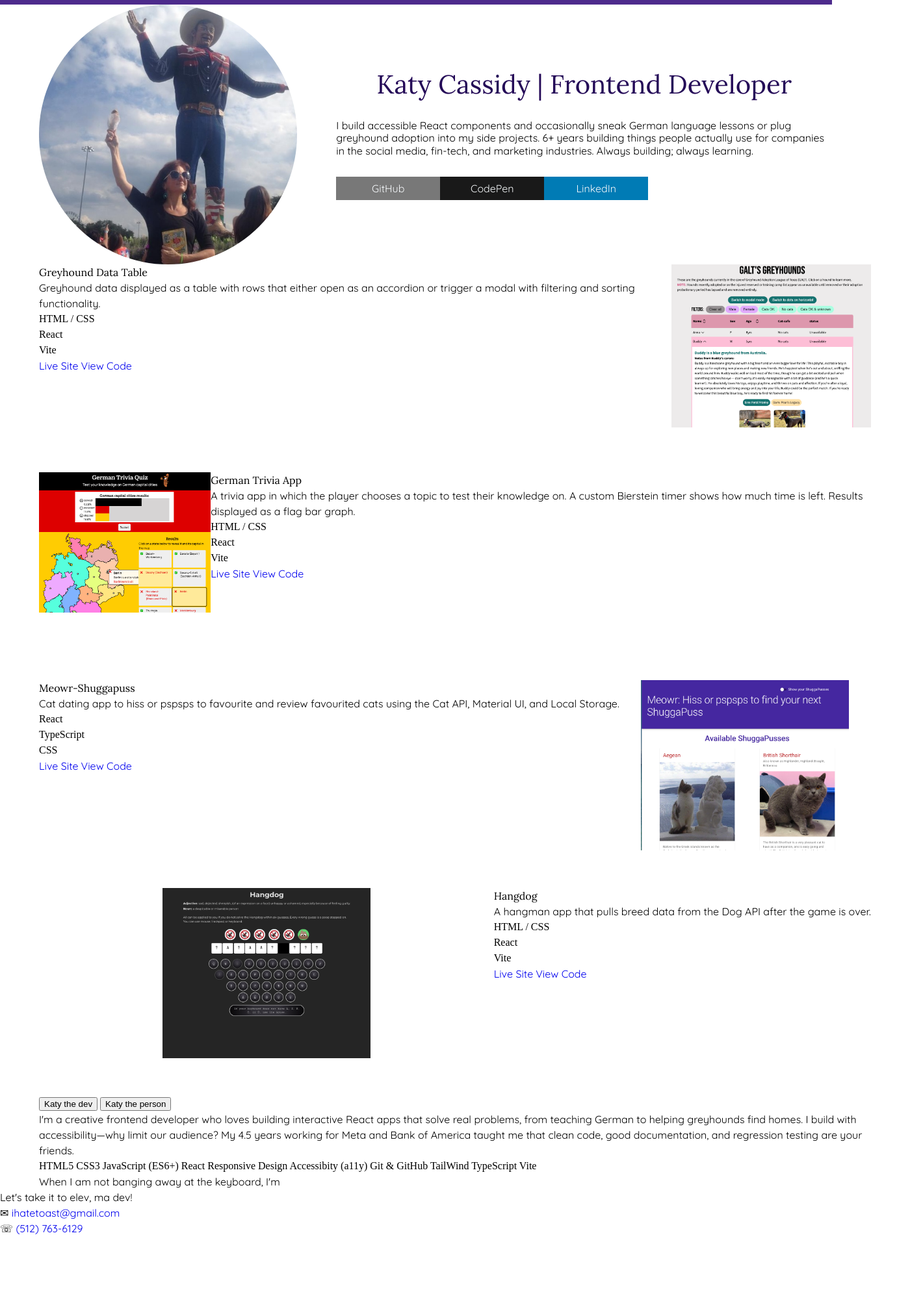
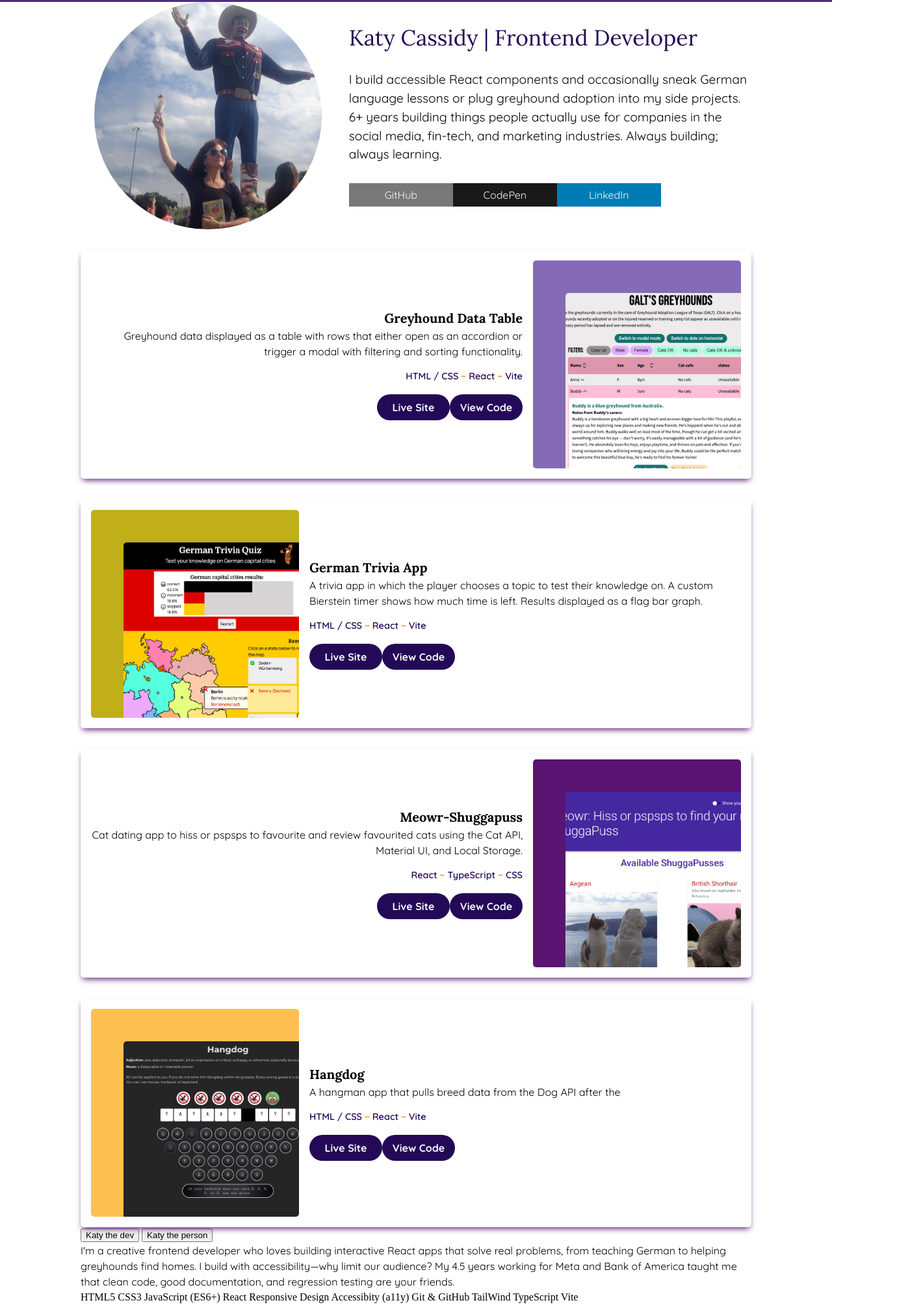
Before and after one commit to ihatetoast/ihatetoast.github.io, a website built with Vite: page index.html in a window 1280 px wide. Shown: the part 77-2089 px from the top of the page at 65% size, 1400 px wide, since content can reach past the window. Before the commit the page ends 1980 px from the top, so only its background shows below. Built offline with nearby package versions, Linux system fonts and the light colour scheme.

Commit message:
project section styled

```diff
--- a/index.html
+++ b/index.html
@@ -183,21 +183,32 @@
     </section>
 
     <a class="section-anchor" id="featured-projects"></a>
+
+    <!-- PROJECTS SECTION  -->
     <section class="featured-projects">
       <h2 class="sr-only">Featured Projects</h2>
       <div class="project-grid">
+        <!-- FIRST PROJECT  -->
         <div class="project-card">
-          <div class="img-container">
+          <div data-project="greyhound-table" class="img-container">
             <img
               src="/images/dog-data-acc.png"
               alt="table of dog data with one row opened to show details of one dog"
             />
+            <video
+              data-project="greyhound-table"
+              class="project-video"
+              muted
+              autoplay
+              loop
+              playsinline
+            >
+              <source src="/images/dog-data.mp4" type="video/mp4" />
+            </video>
+            <button class="video-toggle" aria-label="Play demo button">
+              ► Demo
+            </button>
           </div>
-          <!-- <div class="project-video-container">
-            <video muted autoplay loop playsinline>
-              <source src="/images/dog-data.mp4" type="video/mp4">
-            </video>
-          </div> -->
           <div class="project-details">
             <h3 class="project-title">Greyhound Data Table</h3>
             <p class="project-description">
@@ -205,26 +216,118 @@
               an accordion or trigger a modal with filtering and sorting
               functionality.
             </p>
-            <ul>
-              <li>HTML / CSS</li>
-              <li>React</li>
-              <li>Vite</li>
+            <ul class="skills-list">
+              <li class="skill-item">HTML / CSS</li>
+              <li class="skill-item">React</li>
+              <li class="skill-item">Vite</li>
             </ul>
             <div class="project-links">
               <a
                 href="https://www.ihatetoast.com/available-hound-data-table/"
                 target="_blank"
                 rel="noreferrer"
-                aria-role="button"
                 class="btn btn-primary"
                 >Live Site</a
               >
-
               <a
                 href="https://github.com/ihatetoast/available-hound-data-table"
                 target="_blank"
                 rel="noreferrer"
-                aria-role="button"
+                class="btn btn-secondary"
+                >View Code</a
+              >
+            </div>
+          </div>
+        </div>
+        <!-- SECOND PROJECT  -->
+        <div class="project-card">
+          <div class="img-container" data-project="germany-trivia">
+            <img
+              src="/images/ger-trivia.png"
+              alt="result of quiz showing bar graph and map of Germany"
+            />
+            <video
+              class="project-video"
+              data-project="germany-trivia"
+              muted
+              autoplay
+              loop
+              playsinline
+            >
+              <source src="/images/german-trivia-app.mp4" type="video/mp4" />
+            </video>
+            <button class="video-toggle" aria-label="Play demo button"></button>
+          </div>
+
+          <div class="project-details">
+            <h3 class="project-title">German Trivia App</h3>
+            <p class="project-description">
+              A trivia app in which the player chooses a topic to test their
+              knowledge on. A custom Bierstein timer shows how much time is
+              left. Results displayed as a flag bar graph.
+            </p>
+            <ul class="skills-list">
+              <li class="skill-item">HTML / CSS</li>
+              <li class="skill-item">React</li>
+              <li class="skill-item">Vite</li>
+            </ul>
+            <div class="project-links">
+              <a
+                href="https://www.ihatetoast.com/germany-trivia-quiz/"
+                target="_blank"
+                rel="noreferrer"
+                class="btn btn-primary"
+                >Live Site</a
+              >
+              <a
+                href="https://github.com/ihatetoast/germany-trivia-quiz"
+                target="_blank"
+                rel="noreferrer"
+                class="btn btn-secondary"
+                >View Code</a
+              >
+            </div>
+          </div>
+        </div>
+        <!-- THIRD PROJECT  -->
+        <div class="project-card">
+          <div class="img-container" data-project="shuggapuss">
+            <img src="/images/shuggapuss.png" alt="pictures of cats" />
+            <video
+              class="project-video"
+              data-project="shuggapuss"
+              muted
+              autoplay
+              loop
+              playsinline
+            >
+              <source src="/images/shuggapuss.mp4" type="video/mp4" />
+            </video>
+          </div>
+          <button class="video-toggle" aria-label="Play demo button"></button>
+          <div class="project-details">
+            <h3 class="project-title">Meowr-Shuggapuss</h3>
+            <p class="project-description">
+              Cat dating app to hiss or pspsps to favourite and review
+              favourited cats using the Cat API, Material UI, and Local Storage.
+            </p>
+            <ul class="skills-list">
+              <li class="skill-item">React</li>
+              <li class="skill-item">TypeScript</li>
+              <li class="skill-item">CSS</li>
+            </ul>
+            <div class="project-links">
+              <a
+                href="http://www.ihatetoast.com/meowr-shuggapuss/"
+                target="_blank"
+                rel="noreferrer"
+                class="btn btn-primary"
+                >Live Site</a
+              >
+              <a
+                href="https://github.com/ihatetoast/meowr-shuggapuss"
+                target="_blank"
+                rel="noreferrer"
                 class="btn btn-secondary"
                 >View Code</a
               >
@@ -232,122 +335,43 @@
           </div>
         </div>
 
-        <div class="project-card">
-          <div class="img-container">
-            <img
-              src="/images/ger-trivia.png"
-              alt="result of quiz showing bar graph and map of Germany"
-            />
-          </div>
-          <!-- <div class="project-video-container">
-            <video muted autoplay loop playsinline>
-              <source src="/images/german-trivia-app.mp4" type="video/mp4">
-            </video>
-          </div> -->
-          <div class="project-details">
-            <h3 class="project-title">German Trivia App</h3>
-            <p class="project-description">
-              A trivia app in which the player chooses a topic to test their
-              knowledge on. A custom Bierstein timer shows how much time is
-              left. Results displayed as a flag bar graph.
-            </p>
-            <ul>
-              <li>HTML / CSS</li>
-              <li>React</li>
-              <li>Vite</li>
-            </ul>
-            <div class="project-links">
-              <a
-                href="https://www.ihatetoast.com/germany-trivia-quiz/"
-                target="_blank"
-                rel="noreferrer"
-                aria-role="button"
-                class="btn btn-primary"
-                >Live Site</a
-              >
-
-              <a
-                href="https://github.com/ihatetoast/germany-trivia-quiz"
-                target="_blank"
-                rel="noreferrer"
-                aria-role="button"
-                class="btn btn-secondary"
-                >View Code</a
-              >
-            </div>
-          </div>
-        </div>
+        <!-- FOURTH PROJECT  -->
 
         <div class="project-card">
-          <div class="img-container">
-            <img src="/images/shuggapus.png" alt="pictures of cats" />
-          </div>
-          <!-- <div class="project-video-container">
-            <video muted autoplay loop playsinline>
-              <source src="/images/shuggapus.mp4" type="video/mp4">
-            </video>
-          </div> -->
-          <div class="project-details">
-            <h3 class="project-title">Meowr-Shuggapuss</h3>
-            <p class="project-description">
-              Cat dating app to hiss or pspsps to favourite and review
-              favourited cats using the Cat API, Material UI, and Local Storage.
-            </p>
-            <ul>
-              <li>React</li>
-              <li>TypeScript</li>
-              <li>CSS</li>
-            </ul>
-            <div class="project-links">
-              <a
-                href="http://www.ihatetoast.com/meowr-shuggapuss/"
-                target="_blank"
-                rel="noreferrer"
-                aria-role="button"
-                class="btn btn-primary"
-                >Live Site</a
-              >
-
-              <a
-                href="https://github.com/ihatetoast/meowr-shuggapuss"
-                target="_blank"
-                rel="noreferrer"
-                aria-role="button"
-                class="btn btn-secondary"
-                >View Code</a
-              >
-            </div>
-          </div>
-        </div>
-        <div class="project-card">
-          <div class="img-container">
+          <div class="img-container" data-project="hangdog">
             <img
               src="/images/hangdog-game.png"
               alt="hangman game with typewriter keys"
             />
+            <video
+              data-project="hangdog"
+              class="project-video"
+              muted
+              autoplay
+              loop
+              playsinline
+            >
+              <source src="/images/hangdog.mp4" type="video/mp4" />
+            </video>
+            <button class="video-toggle" aria-label="Play demo button">
+              ► Demo
+            </button>
           </div>
-          <!-- <div class="project-video-container">
-            <video muted autoplay loop playsinline>
-              <source src="/images/hangdog.mp4" type="video/mp4">
-            </video>
-          </div> -->
           <div class="project-details">
             <h3 class="project-title">Hangdog</h3>
             <p class="project-description">
               A hangman app that pulls breed data from the Dog API after the
-              game is over.
             </p>
-            <ul>
-              <li>HTML / CSS</li>
-              <li>React</li>
-              <li>Vite</li>
+            <ul class="skills-list">
+              <li class="skill-item">HTML / CSS</li>
+              <li class="skill-item">React</li>
+              <li class="skill-item">Vite</li>
             </ul>
             <div class="project-links">
               <a
                 href="http://www.ihatetoast.com/hangdog/"
                 target="_blank"
                 rel="noreferrer"
-                aria-role="button"
                 class="btn btn-primary"
                 >Live Site</a
               >
@@ -356,7 +380,6 @@
                 href="https://github.com/ihatetoast/hangdog"
                 target="_blank"
                 rel="noreferrer"
-                aria-role="button"
                 class="btn btn-secondary"
                 >View Code</a
               >
@@ -368,19 +391,24 @@
     <a class="section-anchor" id="about"></a>
     <section id="about" class="about">
       <h2 class="sr-only">About me</h2>
+      <div class="tab-container">
         <div class="tab-buttons">
           <button class="tab-btn active" data-tab="developer">
             Katy the dev
           </button>
-        <button class="tab-btn" data-tab="person">Katy the person</button>
+          <button class="tab-btn" data-tab="person">
+            Katy the person
+          </button>
         </div>
 
         <div class="tab-content active" id="developer">
           <p>
-          I'm a creative frontend developer who loves building interactive React apps that
-          solve real problems, from teaching German to helping
-          greyhounds find homes. I build with accessibility&mdash;why limit our audience? My 4.5 years working for Meta and Bank of America taught
-          me that clean code, good documentation, and regression testing are your friends.
+            I'm a creative frontend developer who loves building interactive
+            React apps that solve real problems, from teaching German to helping
+            greyhounds find homes. I build with accessibility&mdash;why limit
+            our audience? My 4.5 years working for Meta and Bank of America
+            taught me that clean code, good documentation, and regression
+            testing are your friends.
           </p>
           <div class="tech-icons">
             <span>HTML5</span>
@@ -395,12 +423,11 @@
             <span>Vite</span>
           </div>
         </div>
+      </div>
 
       <div class="tab-content" id="person">
         <div>
-          <p>
-            When I am not banging away at the keyboard, I'm
-          </p>
+          <p>When I am not banging away at the keyboard, I'm</p>
         </div>
         <div></div>
       </div>
--- a/src/main.js
+++ b/src/main.js
@@ -16,3 +16,62 @@ const phone = '('+ac+') '+three+'-'+four;
 
 document.getElementById("email").innerHTML= '<a href="mailto:'+email+'">'+email+'</a>';
 document.getElementById('mob').innerHTML = '<a href="tel:+1'+ac+three+four+'">'+phone+'</a>';
+
+
+
+
+// click btn or hover to show demo vid
+const imgContainers = document.querySelectorAll(".img-container");
+
+imgContainers.forEach(cont => {
+  const vid = cont.querySelector('.project-video');
+  const toggleBtn = cont.querySelector('.video-toggle');
+  if(!vid) return;
+
+  let isPlaying = false;
+  if(toggleBtn) {
+    toggleBtn.addEventListener("click", () => {
+      if (isPlaying) {
+        vid.style.opacity = '0';
+        vid.pause();
+        vid.currentTime = 0;
+        toggleBtn.textContent = '▶ Demo';
+        isPlaying = false;
+      } else {
+        vid.style.opacity = '1';
+        vid.play();
+        toggleBtn.textContent = '⏸ Image';
+        isPlaying = true;
+      }
+    })
+  }
+  if (window.innerWidth >= 820) {
+    cont.addEventListener('mouseenter', () => {
+      vid.style.opacity = '1';
+      vid.play();
+    });
+
+    cont.addEventListener('mouseleave', () => {
+      vid.style.opacity = '0';
+      vid.pause();
+      vid.currentTime = 0;
+    });
+  }
+})
+
+
+// about tabs
+const tabBtns = document.querySelectorAll('.tab-btn');
+const tabContents = document.querySelectorAll('.tab-content');
+
+tabBtns.forEach(btn => {
+  btn.addEventListener('click', () => {
+    // Remove active from all
+    tabBtns.forEach(b => b.classList.remove('active'));
+    tabContents.forEach(c => c.classList.remove('active'));
+
+    // Add active to clicked
+    btn.classList.add('active');
+    document.getElementById(btn.dataset.tab).classList.add('active');
+  });
+});
--- a/src/style.css
+++ b/src/style.css
@@ -29,8 +29,12 @@
 
   --serif: 'Lora', 'Georgia', serif;
   --sans-serif: 'Quicksand', sans-serif;
+
+  --border-radius: 5px;
 }
-
+* {
+  box-sizing: border-box;
+}
 html {
   scroll-behavior: smooth;
 }
@@ -181,7 +185,7 @@ header {
   display: flex;
   flex-direction: column-reverse;
   gap: 10px;
-  width: 100%;
+  /* width: 100%; */
 }
 
 .profile-image-coin {
@@ -266,55 +270,175 @@ header {
   float: left;
 }
 
-.projectDesc {
-  flex: 1;
+/* PROJECT CARDS  */
+.project-grid {
+  margin-top: 1rem;
+  display: flex;
+  flex-direction: column;
+  gap: 1rem;
 }
-
-.projectLinks {
-  color: #652e67;
-  font-size: 1em;
-}
-.projectLinks ul {
-  display: flex;
-  justify-content: space-between;
-}
-.projectLinks ul li {
-  font-size: 1.2em;
-  margin-right: 5%;
-  margin-left: 5%;
-}
-.projectLinks ul li a {
-  color: #652e67;
-}
-
-/* PROJECT CARDS  */
 
 .project-card {
   display: flex;
   flex-direction: column;
+  padding: 0.75rem;
+  border-radius: var(--border-radius);
+  box-shadow: 0 5px 11px -5px var(--secondary-darkest);
+  position: relative;
+}
+
+.project-details {
+  text-align: center;
+}
+
+.project-title {
+  font-size: 1.25rem;
+  font-weight: 700;
+}
+
+.skills-list {
+  margin: 1rem auto;
+  font-size: 0.9rem;
+  color: var(--primary-darkest);
+}
+
+.skill-item {
+  display: inline;
+  font-weight: 600;
+  font-family: var(--sans-serif);
+}
+
+.skill-item:not(:last-child)::after {
+  content: ' ~ ';
+  color: var(--secondary2-color);
+  font-weight: 700;
+}
+
+.project-links {
+  display: flex;
+  justify-content: space-around;
+}
+
+.project-links a {
+  cursor: pointer;
+  background: var(--primary-darkest);
+  color: var(--white);
+  display: inline-block;
+  padding: 0.5rem 0.75rem;
+  border-radius: 20px;
+  width: 7rem;
+  text-align: center;
+  font-family: var(--sans-serif);
+  font-weight: 700;
+  transition: transform 0.2s ease-in;
+}
+
+.project-links a:hover,
+.project-links a:focus {
+  color: var(--accent-color);
+  transform: scale(1.1);
+  transition: transform 0.2s ease-in;
+}
+
+.project-asset {
+  width: 290px;
 }
 
 .img-container {
+  flex: 0 0 320px;
+  height: 320px;
+  position: relative;
+  overflow: hidden;
+  border-radius: var(--border-radius);
+}
+
+.img-container img,
+.project-video {
   width: 100%;
   height: 100%;
-  margin: 0 auto;
-  overflow: hidden;
-}
-.img-container img {
-  width: 100%;
+  position: absolute;
 }
 
-/* HOVER IMG CONT TO SHOW VID , hover on desk */
-.project-video-container {
+.img-container img {
+  object-fit: cover;
+  top: 30px;
+  left: 30px;
+    border-radius: var(--border-radius);
+}
+
+.img-container[data-project='greyhound-table'] {
+  background: var(--primary-lightest);
+}
+
+.img-container[data-project='germany-trivia'] {
+  background: var(--accent-darkest);
+}
+
+.img-container[data-project='shuggapuss'] {
+  background: var(--secondary-darkest);
+}
+
+.img-container[data-project='hangdog'] {
+  background: var(--secondary2-lighter);
+}
+
+.project-video {
+  opacity: 0;
+  transition: opacity 0.3s ease;
+  object-fit: contain;
+  top: 0;
+  left: 0;
+  background: var(--primary-darker); /* default */
+}
+
+.project-video[data-project='greyhound-table'] {
+  background: var(--secondary-lightest);
+}
+
+.project-video[data-project='germany-trivia'] {
+  background: var(--primary-darkest);
+}
+
+.project-video[data-project='shuggapuss'] {
+  background: var(--accent-darker);
+}
+
+.project-video[data-project='hangdog'] {
+  background: var(--secondary-lighter);
+}
+
+.video-toggle {
+  position: absolute;
+  bottom: 10px;
+  right: 10px;
+  background: rgba(0, 0, 0, 0.7);
+  color: white;
+  border: none;
+  padding: 8px 12px;
+  border-radius: 5px;
+  font-size: 0.9rem;
+  cursor: pointer;
+  z-index: 5;
+}
+
+.video-toggle:hover {
+  background: rgba(0, 0, 0, 0.9);
+}
+
+.tab-content {
   display: none;
+}
+
+.tab-content.active {
+  display: block;
 }
 
 @media screen and (min-width: 475px) {
   section {
-    margin: 3rem auto;
+    padding: 0 3rem;
   }
 }
-/* katy CHANGE TO FLEX ROW  */
+/*  CHANGE TO FLEX ROW  */
 @media screen and (min-width: 820px) {
   header {
     padding: 1rem 4.2rem;
@@ -334,20 +458,19 @@ header {
 
   .split-screen-hero {
     flex-direction: row;
-    gap: 60px;
+    gap: 20px;
   }
   .profile-image-coin {
     margin: 0 auto;
-    height: 400px;
-    width: 400px;
+    height: 250px;
+    width: 250px;
   }
   .details {
     gap: 30px;
-    padding-right: 60px;
     width: 60%;
   }
   .details h1 {
-    font-size: 2.5rem;
+    font-size: 1.5rem;
   }
 
   .details h1 .title-pipe {
@@ -357,22 +480,67 @@ header {
     display: none;
   }
 
+  .social-icons a svg {
+    width: 32px;
+    height: 32px;
+  }
+
+  .project-grid {
+    margin-top: 2rem;
+    gap: 2rem;
+  }
+
   /* PROJECT CARDS  */
   .project-card {
     flex-direction: row;
+    gap: 1rem;
+    align-items: center;
+    padding: 1rem;
+    box-shadow: 0 5px 10px -3px var(--secondary-darkest);
   }
 
   .project-card:nth-of-type(odd) {
     flex-direction: row-reverse;
   }
 
+  .project-details {
+    text-align: left;
+    flex: 1;
+  }
+
+  .project-card:nth-of-type(odd) .project-details {
+    text-align: right;
+  }
+
+  .video-toggle {
+    display: none;
+  }
+
   .img-container {
-    width: 320px;
+    flex: 0 0 320px;
     height: 320px;
   }
-  .img-container:hover + .project-video-container {
-    display: block;
+
+  .img-container img {
+    object-fit: cover;
+    top: 50px;
+    left: 50px;
   }
+
+  .project-card:nth-child(odd) .project-links {
+    justify-content: flex-end;
+  }
+
+   .project-card:nth-child(even) .project-links {
+    justify-content: flex-start;
+  }
+
+.project-links a:hover,
+.project-links a:focus {
+  color: var(--accent-color);
+  transform: scale(1.2);
+  transition: transform 0.2s ease-in;
+}
 }
 
 @media screen and (min-width: 900px) {
@@ -383,6 +551,15 @@ header {
 }
 
 @media screen and (min-width: 1000px) {
+  .details h1 {
+    text-align: left;
+    font-size: 2.1rem;
+  }
+
+  .details p {
+    font-size: 1.2rem;
+    line-height: 1.5;
+  }
   /* LINKS WITH HOVER EFFECT ONLY ON DESKTOP */
   .social-links {
     display: flex;
@@ -487,16 +664,18 @@ header {
 @media screen and (min-width: 1200px) {
   section {
     margin: 0px auto;
-    width: 100%;
     padding: 0 60px;
-    max-width: 1400px;
+  }
+
+  .profile-image-coin {
+    height: 350px;
+    width: 350px;
   }
 }
 
 @media screen and (min-width: 1500px) {
   section {
     width: 85%;
-    max-width: 1700px;
     margin: 100px auto;
   }
 }
```
Also changed, not shown: public/images/shuggapuss.png (renamed from public/images/shuggapus.png). Lines whose indentation alone changed are shown as unchanged.
